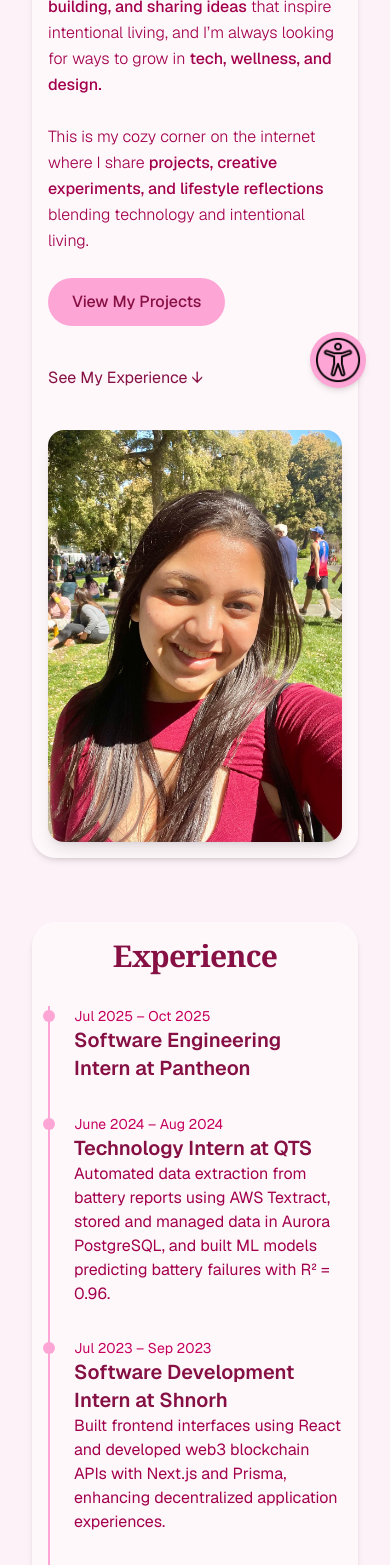
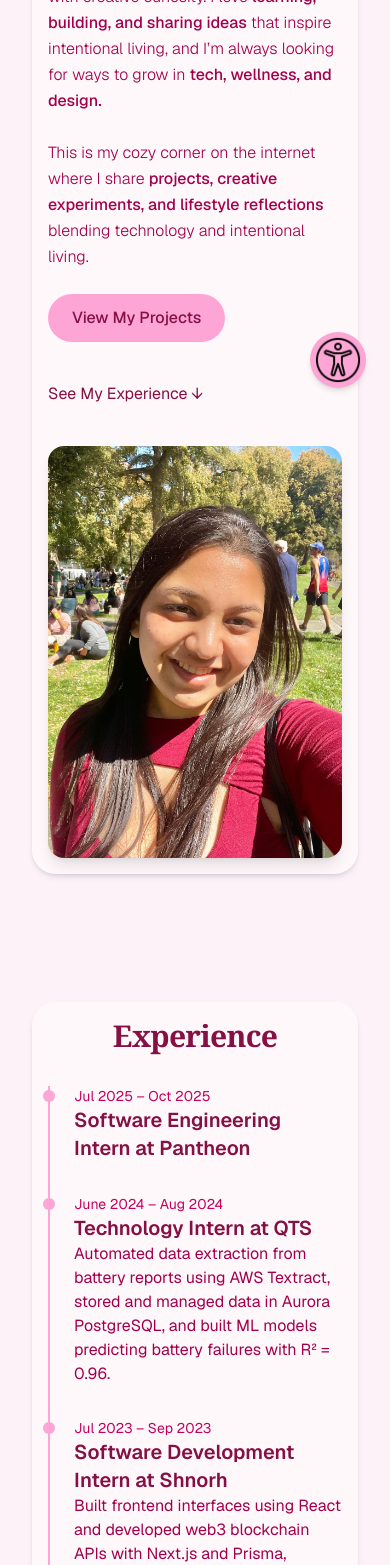
Before and after one commit to AvniBafna/avni-bafna, a Next.js app: page / in a window 390 px wide. Shown: the part 432-1997 px from the top of the page. Built offline with nearby package versions, Linux system fonts and the light colour scheme.

Commit message:
Update page.tsx

```diff
--- a/app/page.tsx
+++ b/app/page.tsx
@@ -112,7 +112,7 @@ export default function Home() {
       {/* About Section */}
       <section
         id="about"
-        className="snap-start min-h-screen flex flex-col items-center justify-center w-full bg-pink-50 backdrop-blur-lg p-8 md:p-12 pt-20"
+        className="snap-start min-h-screen flex flex-col items-center justify-center w-full bg-pink-50 backdrop-blur-lg p-8 md:p-12 pt-24"
       >
         <div className="flex flex-col md:flex-row items-center justify-between w-full max-w-6xl mx-auto rounded-3xl p-4 md:p-8 shadow-md bg-white/50">
           {/* Text */}
@@ -190,7 +190,7 @@ export default function Home() {
       {/* Experience Section */}
       <section
         id="experience"
-        className="snap-start min-h-screen flex flex-col items-center justify-center w-full bg-pink-50 backdrop-blur-lg p-8 md:p-12"
+        className="snap-start min-h-screen flex flex-col items-center justify-center w-full bg-pink-50 backdrop-blur-lg p-8 md:p-12 pt-24"
       >
         <div className="flex flex-col md:flex-row items-center justify-center md:space-x-10 w-full max-w-6xl mx-auto rounded-3xl p-4 md:p-8 shadow-md bg-white/50">
           <h2 className="text-3xl md:text-4xl font-extrabold text-pink-900 tracking-tight font-serif mb-8 md:mb-0 text-center md:min-w-[200px]">
```
